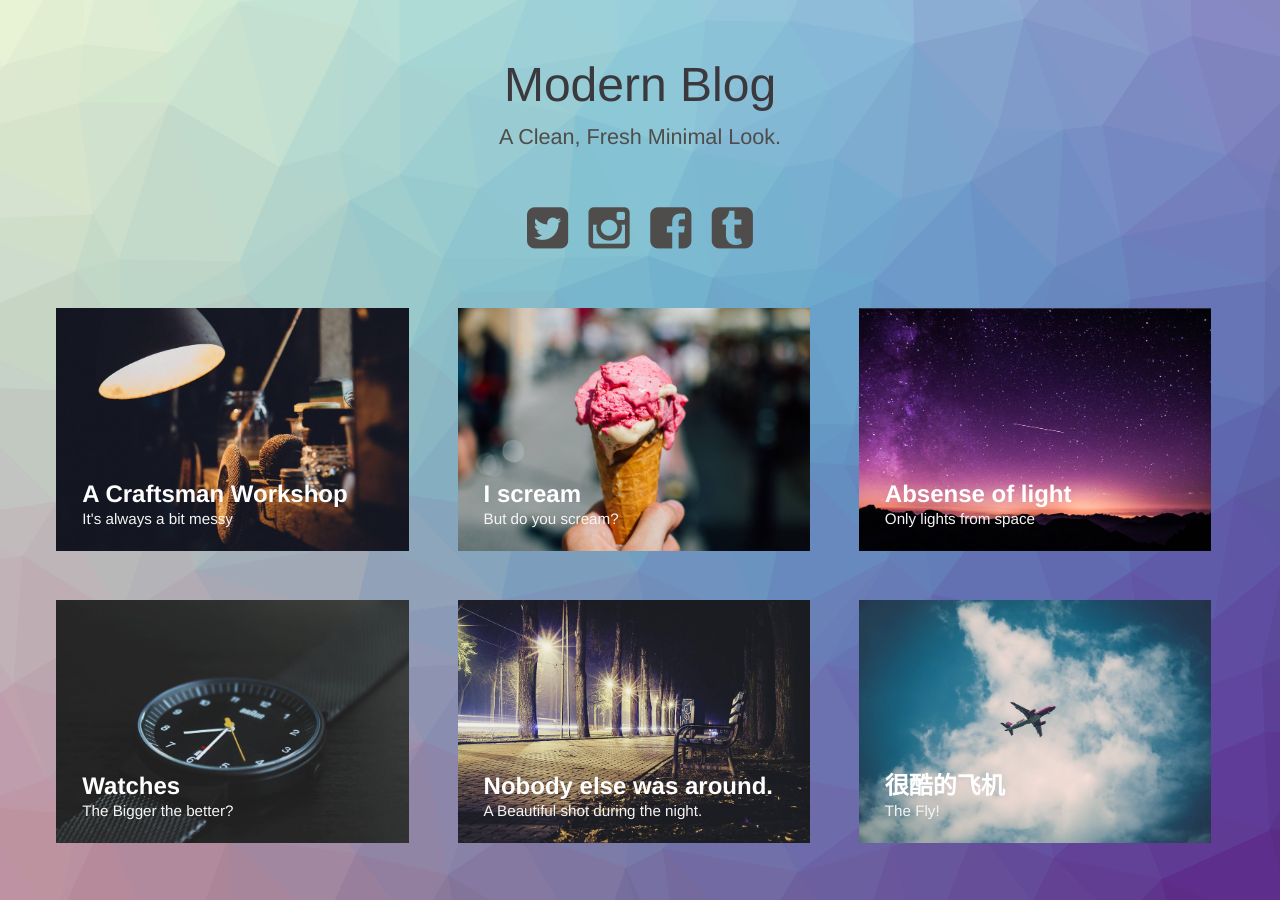
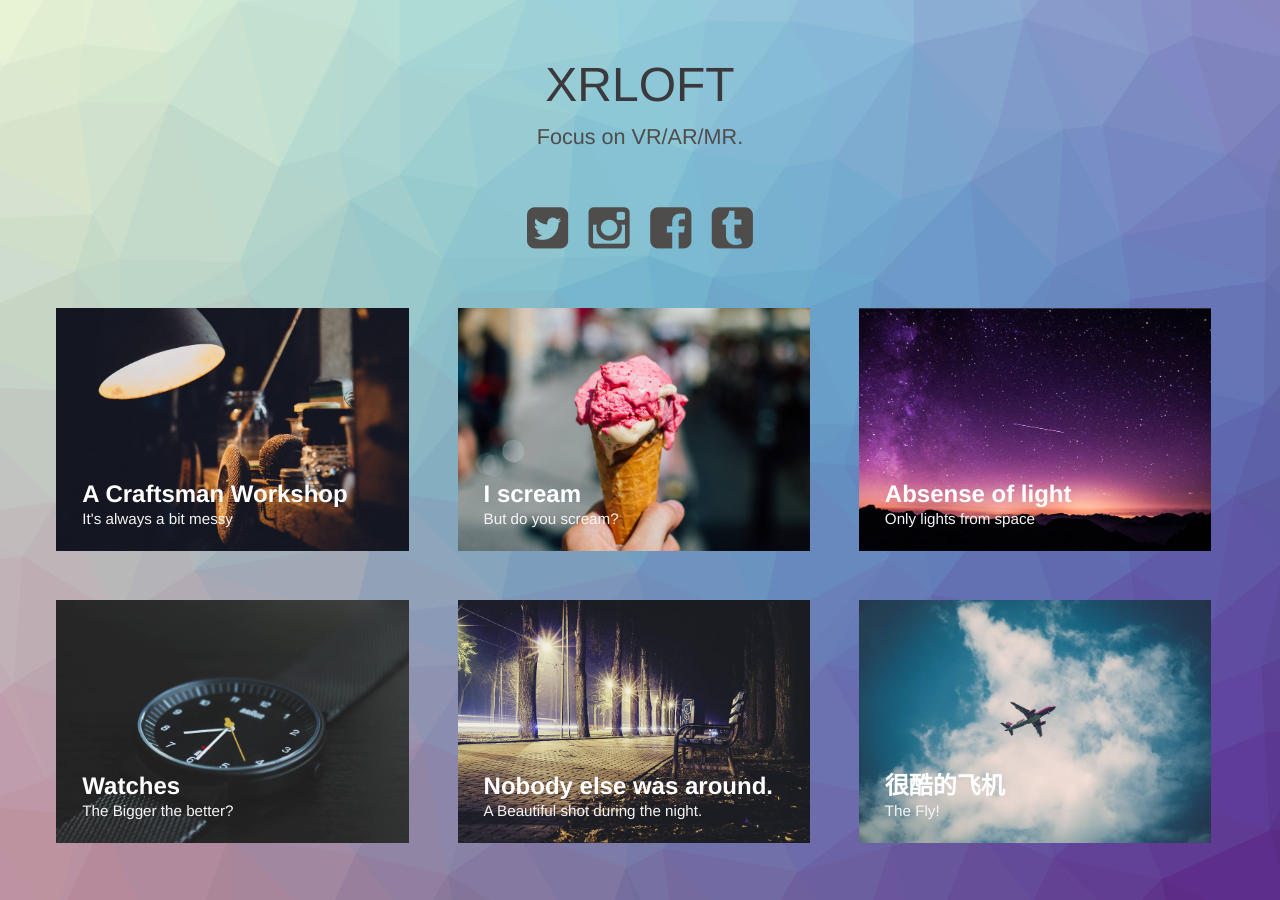
Before and after one commit to yuyiduo/yuyiduo.github.io, a Jekyll site: the page built from index.html, in a window 1280 px wide. Built offline with Jekyll 4.4.1, drawn with Linux system fonts in a browser that asks for light colours.

Commit message:
Update index.html

```diff
--- a/index.html
+++ b/index.html
@@ -28,7 +28,7 @@ layout: compress
 <body class="body">
 <div class="container">
     <header class="header">
-        <h1>Modern Blog<span>A Clean, Fresh Minimal Look.</span></h1>
+        <h1>XRLOFT<span>Focus on VR/AR/MR.</span></h1>
         <nav class="links">
             <a href="#"><i class="fa fa-twitter-square fa-3x"></i></a>
             <a href="#"><i class="fa fa-instagram fa-3x"></i></a>
```
